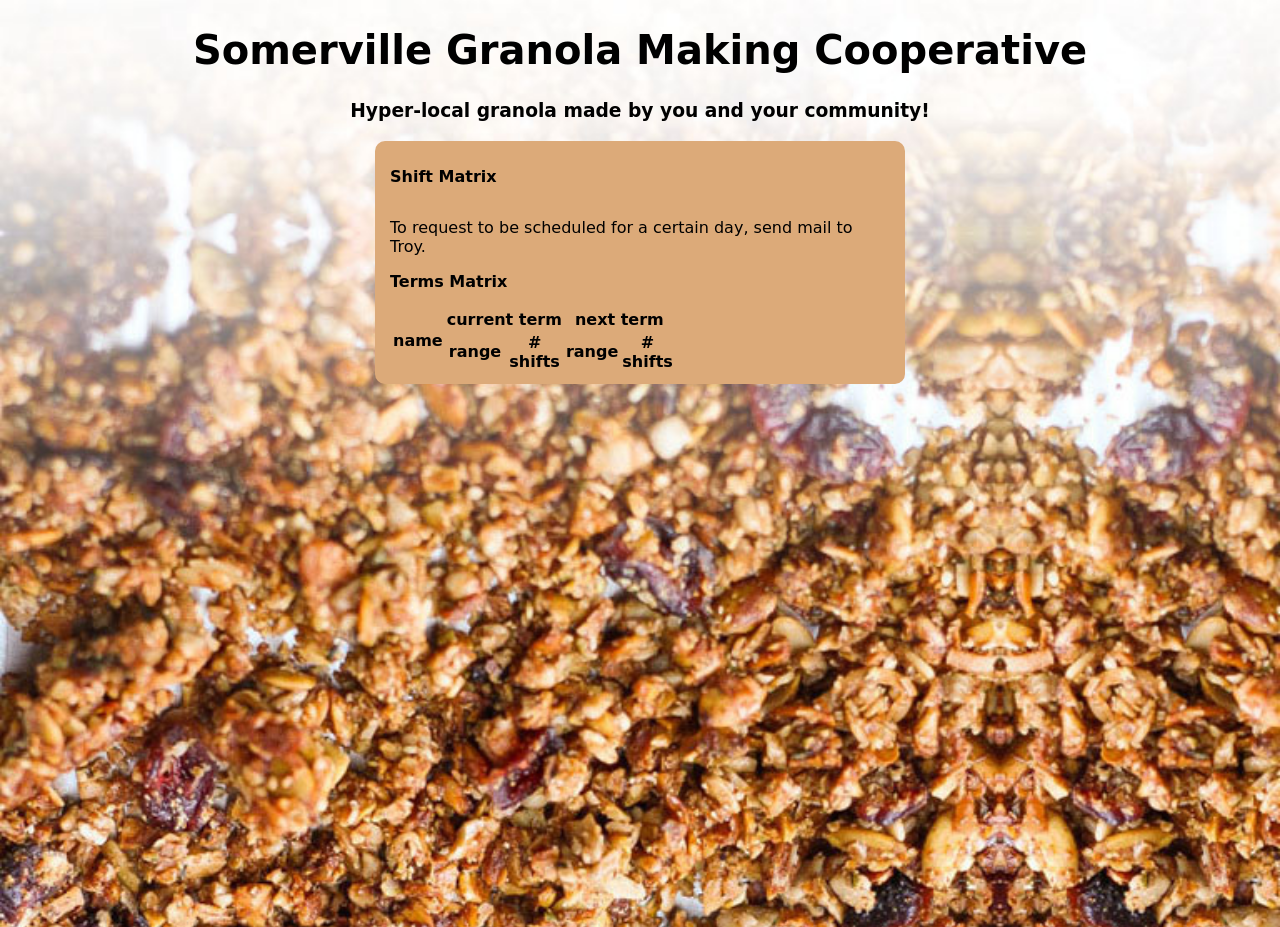
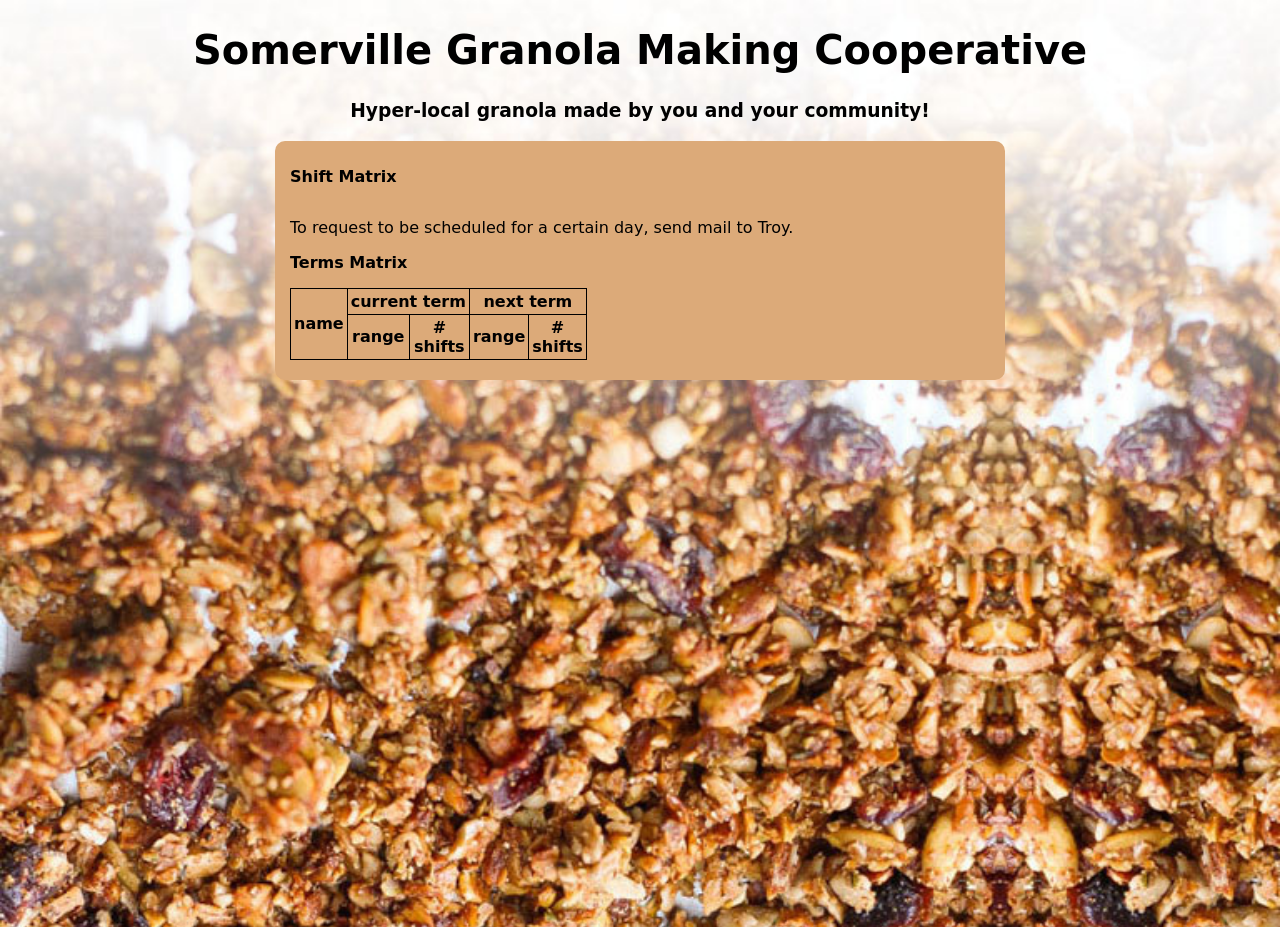
Before and after one commit to somervillegranolamakingcoop/somervillegranolamakingcoop.github.io, a Jekyll site: the page built from shift_matrix.html, in a window 1280 px wide. Built offline with Jekyll 4.4.1, drawn with Linux system fonts in a browser that asks for light colours.

Commit message:
tables have borders; shift matrix page is actually wider

```diff
--- a/shift_matrix.html
+++ b/shift_matrix.html
@@ -3,7 +3,7 @@ layout: default
 title: Shift Matrix
 ---
 <style>
-  div.main { width: 700px }
+  div#main { width: 700px }
 </style>
 
 <h3>Shift Matrix</h3>
--- a/stylesheet.css
+++ b/stylesheet.css
@@ -42,3 +42,14 @@ body {
   background-color:#DCAA79;
   padding:10px 15px 10px;
 }
+
+table {
+  border: 1px solid black;
+  border-collapse: collapse;
+  margin-top:10px;
+  margin-bottom:10px;
+}
+th, td {
+  border: 1px solid black;
+  padding: 3px;
+}
```
